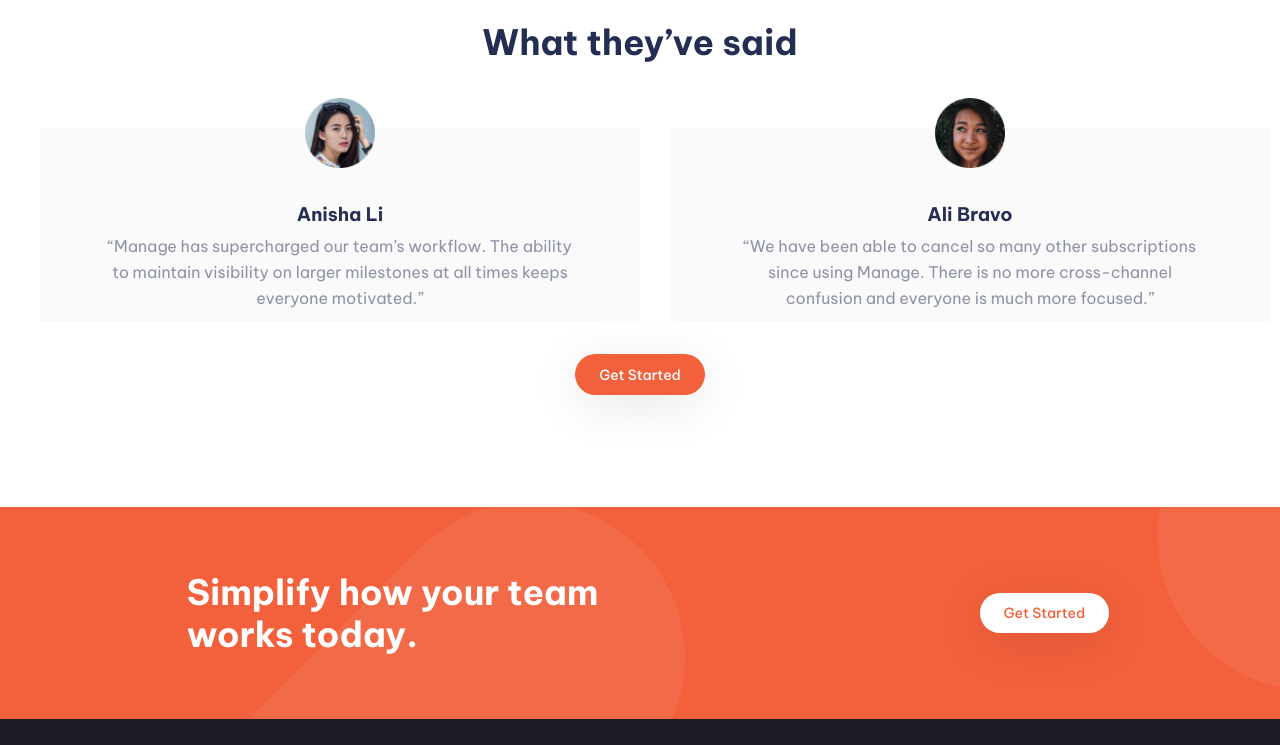
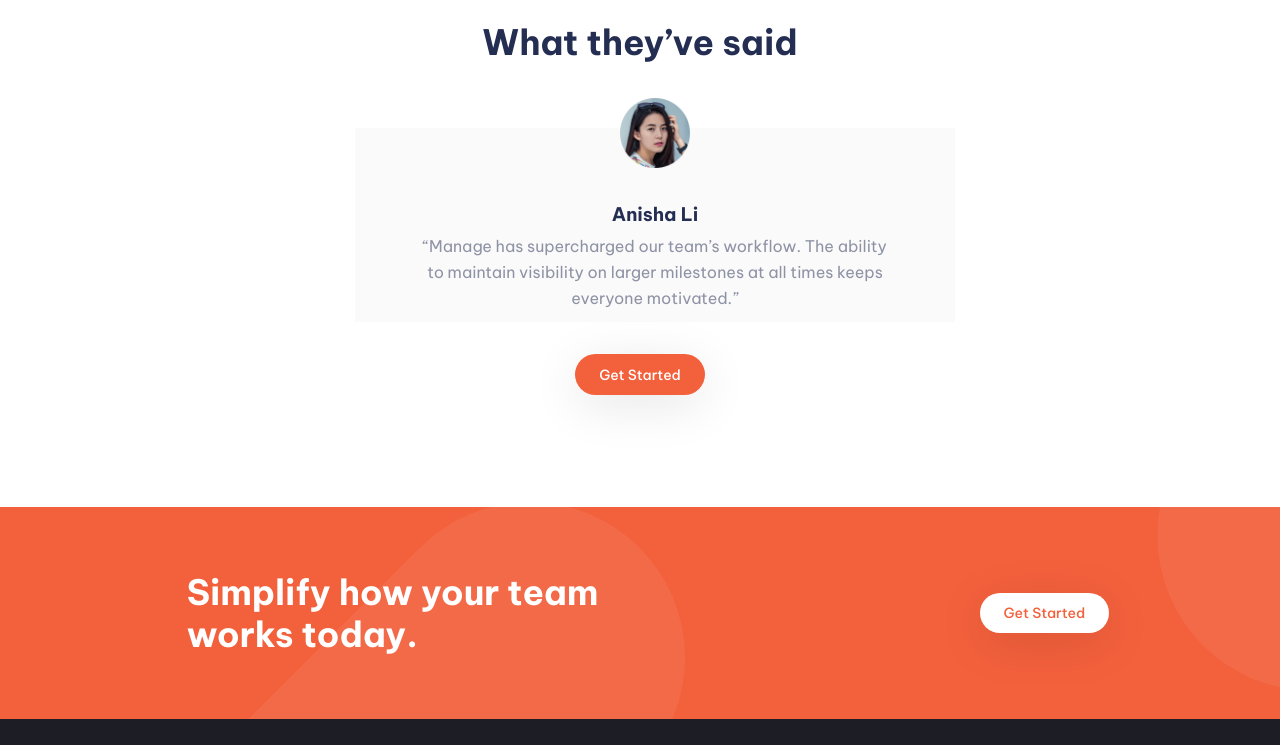
Before and after one commit to MelakuAlehegn/manage-landing-page, a plain HTML site: page index.html in a window 1280 px wide. Shown: the part 1280-2025 px from the top of the page. Drawn offline with Linux system fonts and the light colour scheme.

Commit message:
width fix for cards

```diff
--- a/index.html
+++ b/index.html
@@ -79,12 +79,12 @@
           <p> “Manage has supercharged our team’s workflow. The ability to maintain visibility on larger milestones at
             all times keeps everyone motivated.” </p>
         </div>
-        <div class="cards">
+        <!-- <div class="cards">
           <img src="./images/avatar-ali.png" alt="card-avatar">
           <h3> Ali Bravo </h3>
           <p> “We have been able to cancel so many other subscriptions since using Manage. There is no more
             cross-channel confusion and everyone is much more focused.” </p>
-        </div>
+        </div> -->
         <!-- <div class="cards">
           <img src="./images/avatar-richard.png" alt="card-avatar">
           <h3> Richard Watts </h3>
@@ -92,7 +92,7 @@
             recommending them to everyone I talk to!” </p>
         </div> -->
         <!-- <div class="cards">
-          <img src="./images/avatar-shanai.png">
+          <img src="./images/avatar-shanai.png" alt="card-avatar">
           <h3> Shanai Gough </h3>
           <p> “Their software allows us to track, manage and collaborate on our projects from anywhere. It keeps the
             whole team in-sync without being intrusive.” </p>
```
